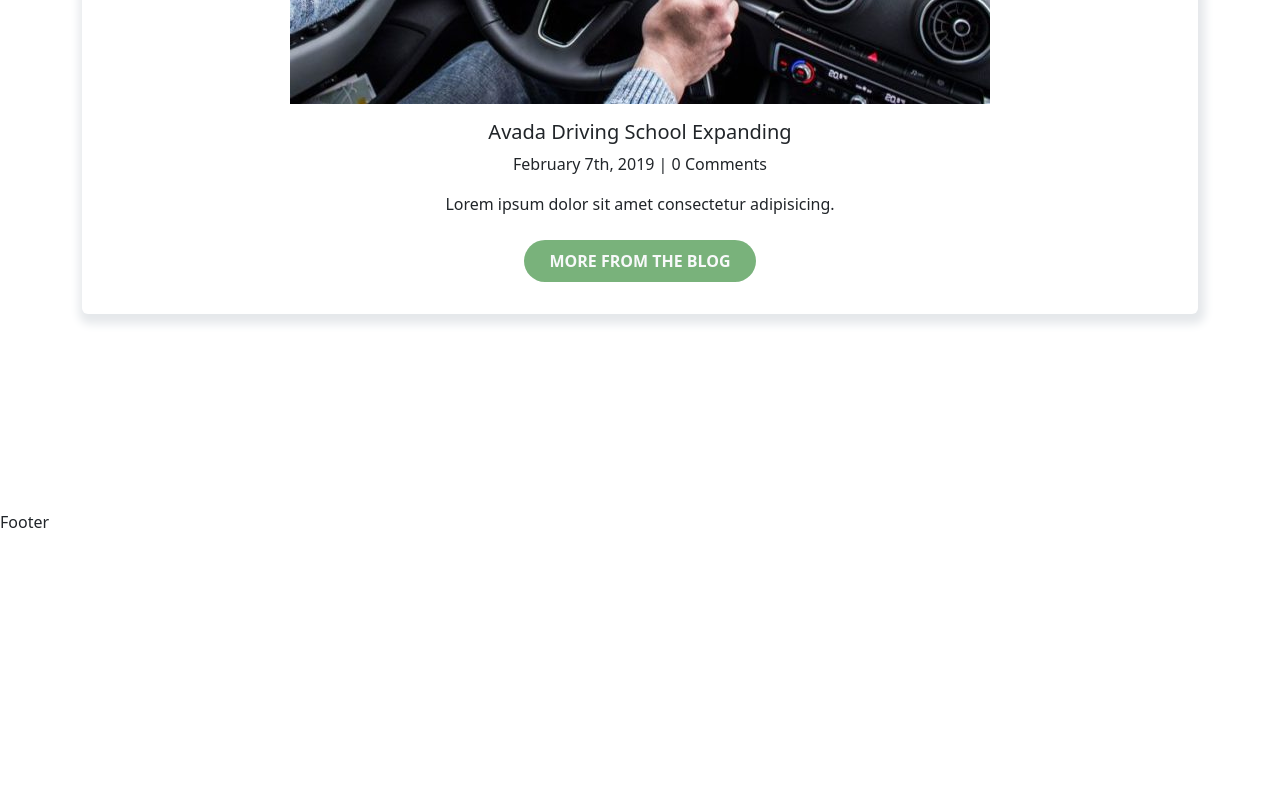
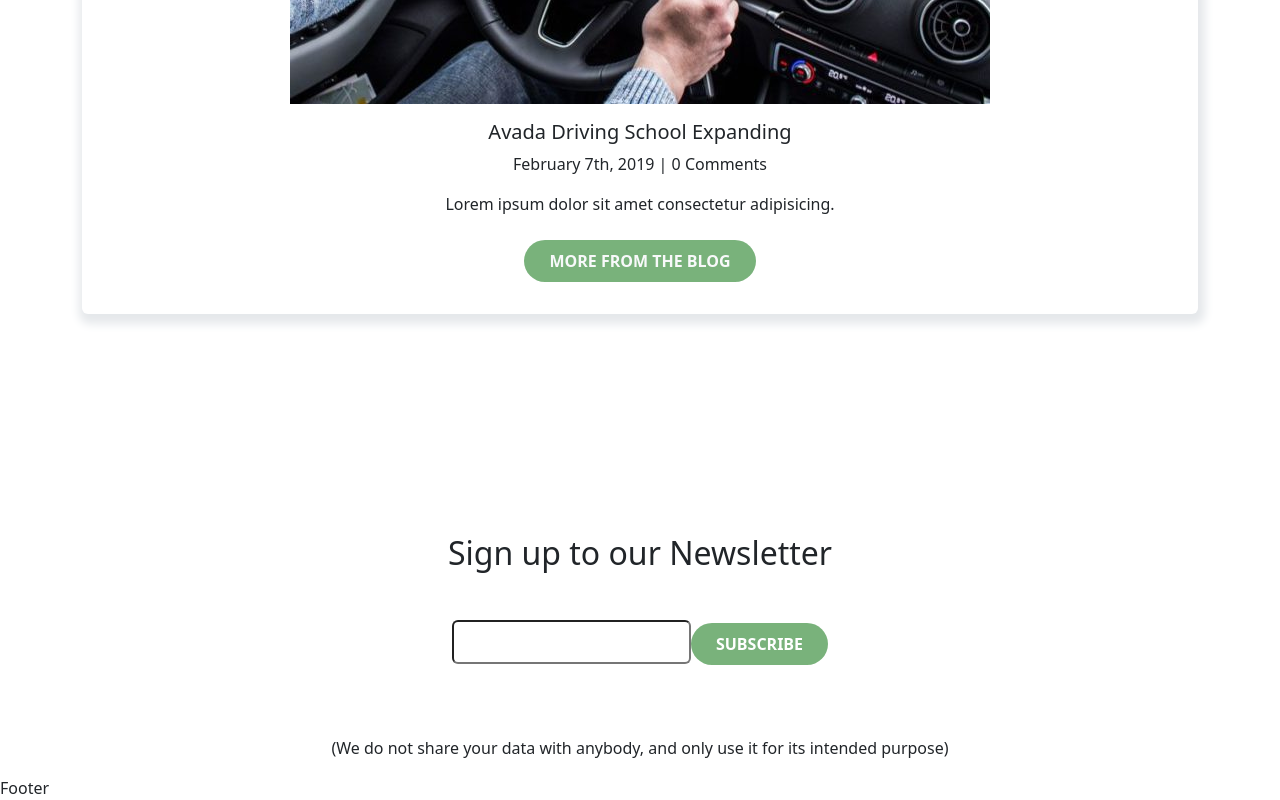
Before and after one commit to LorenzoTesoro/proj-html-vuejs, a Vue app: page / in a window 1280 px wide. Shown: the part 4787-5587 px from the top of the page. Before the commit the page ends 5321 px from the top, so only its background shows below. Built offline with nearby package versions, Linux system fonts and the light colour scheme; the HTML template or start-up script is replaced by a standard one.

Commit message:
add newsletter section

```diff
--- a/src/assets/scss/partials/_main.scss
+++ b/src/assets/scss/partials/_main.scss
@@ -91,6 +91,7 @@ main {
           opacity: 0.6;
           border-radius: 0.5rem;
           border: 0.1rem solid $light_hash;
+          outline-style: none;
         }
         button {
           background: $primary;
@@ -323,4 +324,27 @@ main {
     }
   }
   /* /.news */
+  .newsletter {
+    background-image: url("/images/newsletter_background.jpg");
+    background-size: cover;
+    background-position: center;
+    padding: 2rem 0 2rem 0;
+
+    .container {
+      display: flex;
+      flex-direction: column;
+      width: 50%;
+      filter: saturate(1.5);
+
+      input {
+        border: 0.1px solid $light_hash;
+        outline-style: none;
+      }
+      p {
+        color: $dark_hash;
+        filter: brightness(200%);
+        font-size: $fs-sm;
+      }
+    }
+  }
 }
--- a/src/components/layout/AppMain.vue
+++ b/src/components/layout/AppMain.vue
@@ -7,6 +7,7 @@ import StatsSection from "../main_sections/StatsSection.vue";
 import InstructorsSection from "../main_sections/InstructorsSection.vue";
 import TestimonialsSection from "../main_sections/TestimonialsSection.vue";
 import NewsSection from "../main_sections/NewsSection.vue";
+import NewsletterSection from "../main_sections/NewsletterSection.vue";
 
 export default {
   name: "AppMain",
@@ -19,6 +20,7 @@ export default {
     InstructorsSection,
     TestimonialsSection,
     NewsSection,
+    NewsletterSection,
   },
 };
 </script>
@@ -26,6 +28,7 @@ export default {
 <!-- TODO: RESOLVE HOVER EFFECTS ON BUTTONS -->
 <!-- TODO: INSTALL FONTAWESOME AND GENERATE ICONS -->
 <!-- TODO: FIX NEGATIVE MARGINS WITH P-RELATIVE -->
+<!-- TODO: INPUT COLOR WHEN IT IS ACTIVE -->
 
 <template>
   <main>
@@ -37,5 +40,6 @@ export default {
     <InstructorsSection />
     <TestimonialsSection />
     <NewsSection />
+    <NewsletterSection />
   </main>
 </template>
--- /dev/null
+++ b/src/components/main_sections/NewsletterSection.vue
@@ -0,0 +1,26 @@
+<script>
+import ButtonItem from "../utilities/ButtonItem.vue";
+
+export default {
+  name: "NewsletterSection",
+  components: {
+    ButtonItem,
+  },
+};
+</script>
+
+<template>
+  <section class="newsletter">
+    <div class="container text-center">
+      <h2 class="py-4">Sign up to our Newsletter</h2>
+      <input type="text" class="mt-3 mb-4 py-2 rounded" />
+      <ButtonItem>subscribe</ButtonItem>
+      <p class="pt-5">
+        (We do not share your data with anybody, and only use it for its
+        intended purpose)
+      </p>
+    </div>
+    <!-- /.container -->
+  </section>
+  <!-- /.newsletter -->
+</template>
```
